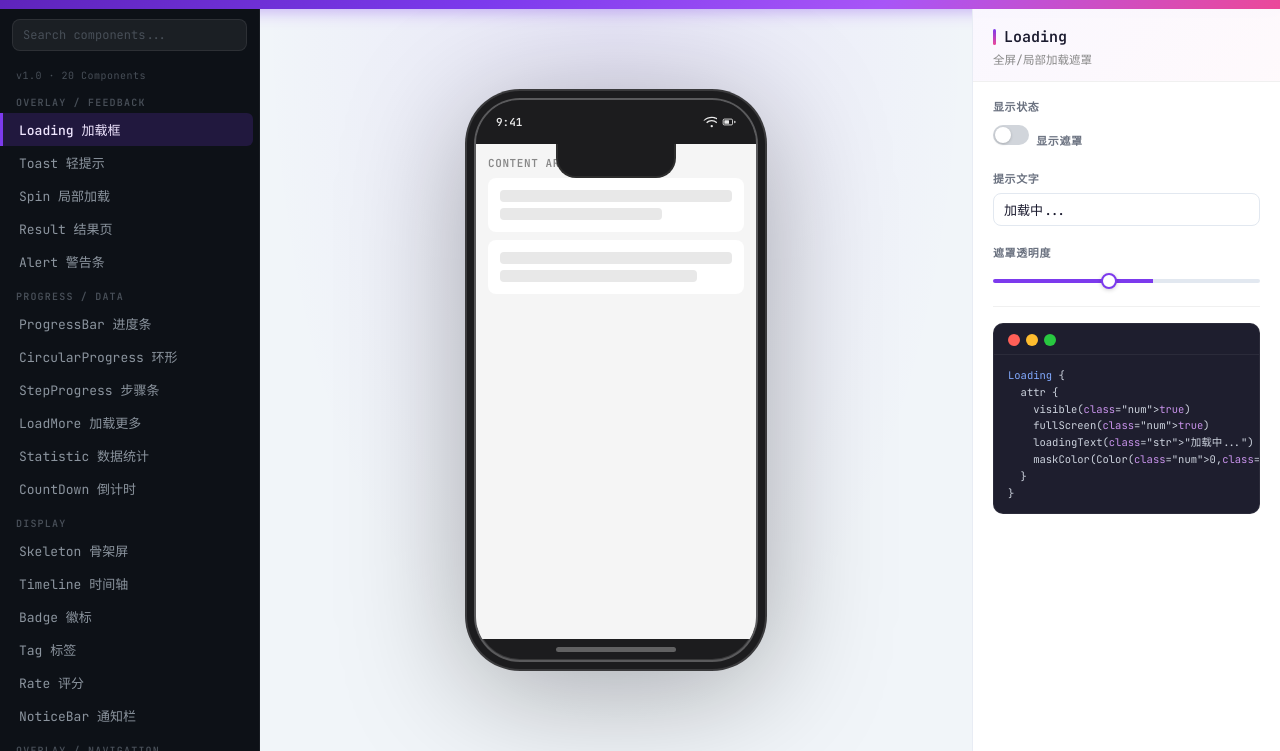
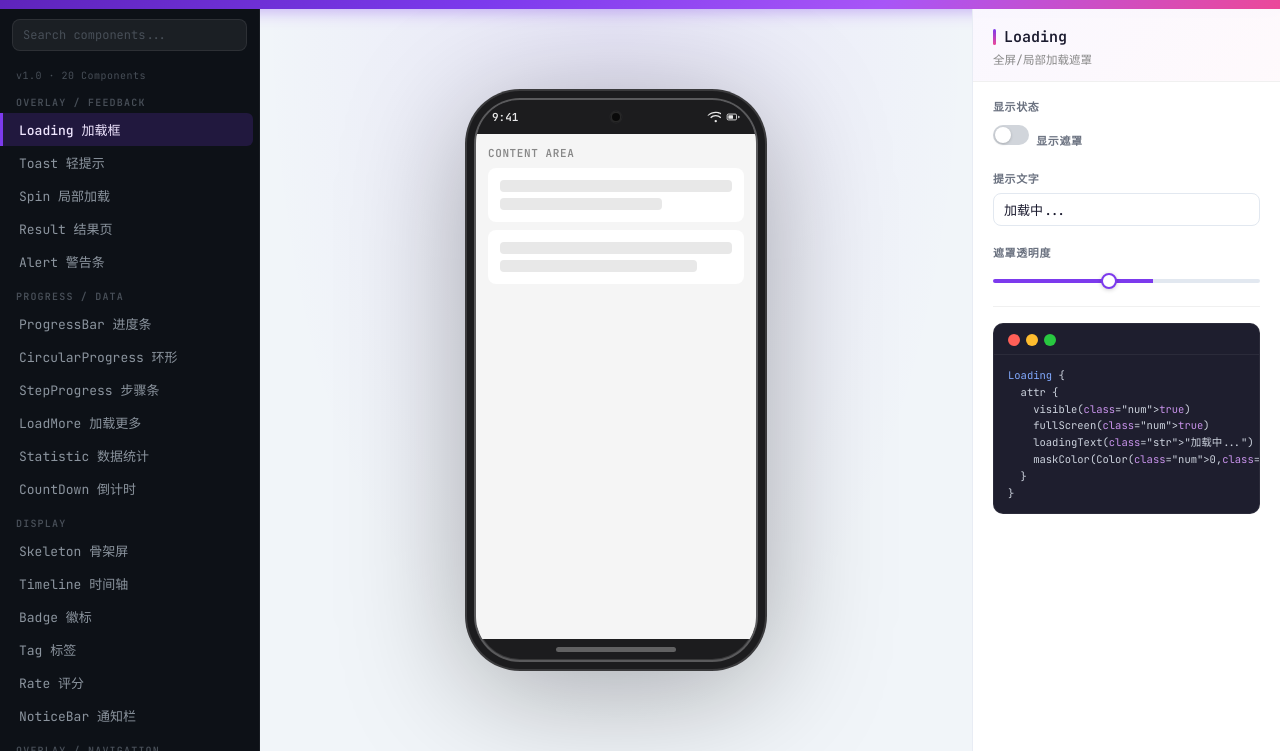
Before and after one commit to Lfan-ke/KuiklyLoadingView, a website: page docs/index.html in a window 1280 px wide. Shown: the part 49-800 px from the top of the page. Drawn offline with Linux system fonts and the light colour scheme.

Commit message:
Huawei-style punch-hole camera, reduce status bar height
Signed-off-by: 林晨 (Leo Cheng) <leo-cheng@vip.qq.com>

```diff
--- a/docs/index.html
+++ b/docs/index.html
@@ -69,9 +69,14 @@ body{font-family:'HarmonyOS Sans SC','HarmonyOS Sans','鸿蒙黑体','Microsoft
   overflow:hidden;position:relative;display:flex;flex-direction:column
 }
 .phone-status{
-  height:44px;background:#1c1c1e;display:flex;align-items:center;
-  padding:0 20px;flex-shrink:0;
+  height:34px;background:#1c1c1e;display:flex;align-items:center;
+  padding:0 16px;flex-shrink:0;position:relative;
   color:rgba(255,255,255,.9);font-size:11px;font-weight:600
+}
+.phone-camera{
+  position:absolute;left:50%;top:50%;transform:translate(-50%,-50%);
+  width:11px;height:11px;background:#0a0a0a;border-radius:50%;
+  box-shadow:inset 0 0 0 1.5px rgba(255,255,255,.12),0 0 0 1px rgba(255,255,255,.04)
 }
 .phone-status-time{flex:1}
 .phone-status-icons{display:flex;gap:5px;align-items:center}
@@ -209,12 +214,12 @@ body{font-family:'HarmonyOS Sans SC','HarmonyOS Sans','鸿蒙黑体','Microsoft
       <div class="phone">
         <div class="phone-status">
           <span class="phone-status-time">9:41</span>
+          <div class="phone-camera"></div>
           <div class="phone-status-icons">
             <svg viewBox="0 0 24 24" fill="currentColor"><path d="M1.5 8.5C5.14 4.86 10.07 3 15 3s9.86 1.86 13.5 5.5L27 10c-3.27-3.27-7.78-5-12-5S5.27 6.73 2 10L.5 8.5z"/><path d="M5.5 12.5C8.06 9.94 11.43 8.5 15 8.5s6.94 1.44 9.5 4L23 14c-2.2-2.2-5.23-3.5-8-3.5s-5.8 1.3-8 3.5L5.5 12.5z"/><circle cx="15" cy="19" r="2"/></svg>
             <svg viewBox="0 0 24 24"><rect x="2" y="7" width="16" height="10" rx="2" fill="none" stroke="currentColor" stroke-width="1.5"/><path d="M22 11v2" stroke="currentColor" stroke-width="2" stroke-linecap="round"/><rect x="4" y="9" width="8" height="6" rx="1" fill="currentColor"/></svg>
           </div>
         </div>
-        <div style="height:0;position:relative;z-index:3"><div style="width:120px;height:34px;background:#1c1c1e;border-radius:0 0 20px 20px;border:2px solid #2d2d2d;border-top:none;margin:0 auto"></div></div>
         <div class="phone-screen" id="phoneScreen">
 
           <!-- 1. LoadingView -->
```
